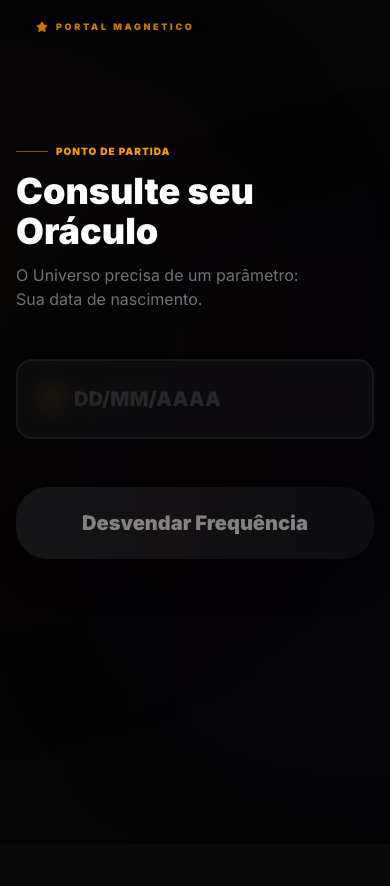
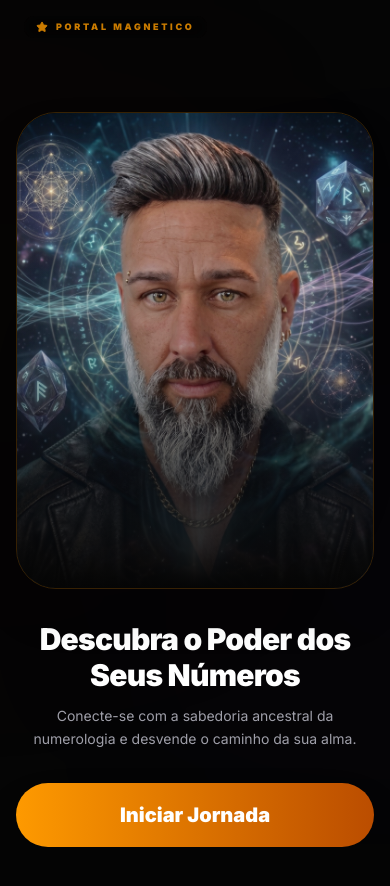
Before and after one commit to gutograciose-sketch/Numero-Destino-, a React (Vite) app: page / in a window 390 px wide. Shown: the top 886 px of the page. Before the commit the page ends 844 px from the top, so only its background shows below. Built offline with nearby package versions, Linux system fonts and the light colour scheme.

Commit message:
feat: adiciona pagina de abertura com imagem do mentor

```diff
--- a/src/App.tsx
+++ b/src/App.tsx
@@ -6,7 +6,7 @@ import { NUMEROLOGY_DATA } from './constants/numerologyData';
 import { QuizStep } from './types';
 
 export default function App() {
-  const [step, setStep] = useState<QuizStep>(QuizStep.INPUT);
+  const [step, setStep] = useState<QuizStep>(QuizStep.SPLASH);
   const [birthDate, setBirthDate] = useState('');
   const [result, setResult] = useState<number | null>(null);
 
@@ -29,6 +29,7 @@ export default function App() {
   };
 
   const progress = {
+    [QuizStep.SPLASH]: 0,
     [QuizStep.INPUT]: 33,
     [QuizStep.LOADING]: 66,
     [QuizStep.RESULT]: 100,
@@ -67,6 +68,43 @@ export default function App() {
 
       <main className={`relative z-10 mx-auto px-4 md:px-6 pt-24 md:pt-32 pb-12 min-h-screen flex flex-col items-center transition-all duration-700 max-w-lg`}>
         <AnimatePresence mode="wait">
+          {step === QuizStep.SPLASH && (
+            <motion.div
+              key="splash"
+              initial={{ opacity: 0, scale: 0.95 }}
+              animate={{ opacity: 1, scale: 1 }}
+              exit={{ opacity: 0, scale: 0.95 }}
+              className="w-full space-y-8 flex flex-col items-center pt-4"
+            >
+              <div className="relative w-full max-w-sm aspect-[3/4] rounded-[2.5rem] overflow-hidden border border-amber-500/20 shadow-2xl">
+                <img
+                  src="/welcome.jpg"
+                  alt="Mentor"
+                  className="w-full h-full object-cover"
+                />
+                <div className="absolute inset-0 bg-gradient-to-t from-[#050505] via-[#050505]/20 to-transparent" />
+              </div>
+
+              <div className="text-center space-y-3 px-4">
+                <h1 className="text-3xl md:text-4xl font-black text-white tracking-tight">
+                  Descubra o Poder dos Seus Números
+                </h1>
+                <p className="text-zinc-400 text-sm md:text-base leading-relaxed">
+                  Conecte-se com a sabedoria ancestral da numerologia e desvende o caminho da sua alma.
+                </p>
+              </div>
+
+              <button
+                id="btn-start"
+                onClick={() => setStep(QuizStep.INPUT)}
+                className="w-full h-16 bg-gradient-to-r from-amber-500 to-amber-700 text-white font-black text-xl rounded-[2rem] transition-all flex items-center justify-center gap-3 shadow-2xl active:scale-95 group overflow-hidden relative"
+              >
+                <span className="relative z-10">Iniciar Jornada</span>
+                <div className="absolute inset-0 bg-white/10 translate-y-full group-hover:translate-y-0 transition-transform duration-300" />
+              </button>
+            </motion.div>
+          )}
+
           {step === QuizStep.INPUT && (
             <motion.div
               key="input"
--- a/src/types.ts
+++ b/src/types.ts
@@ -7,6 +7,7 @@ export interface NumerologyInfo {
 export type NumerologyData = Record<number, NumerologyInfo>;
 
 export enum QuizStep {
+  SPLASH = 'SPLASH',
   INPUT = 'INPUT',
   LOADING = 'LOADING',
   RESULT = 'RESULT'
```
Also changed, not shown: public/welcome.jpg (added), 1 other file (tests, documents, lock files or other folders).
